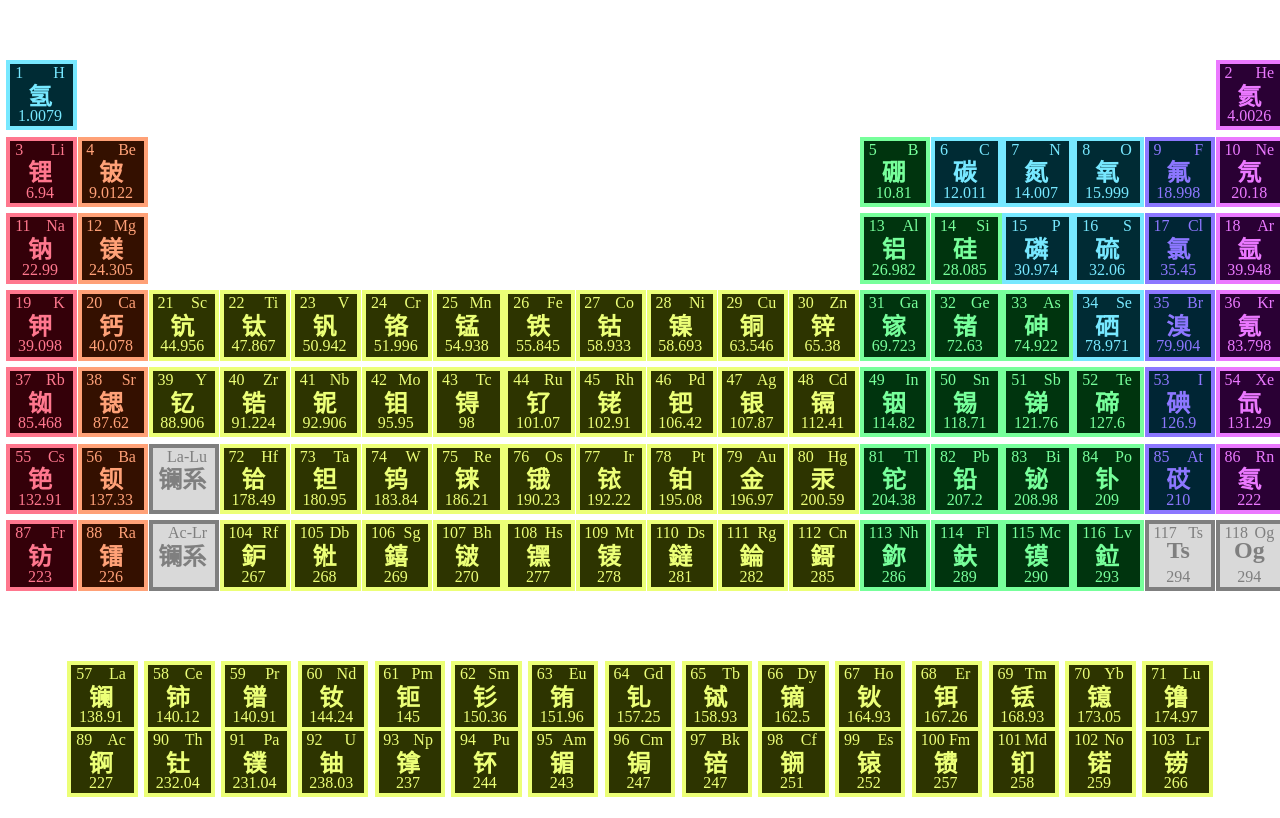
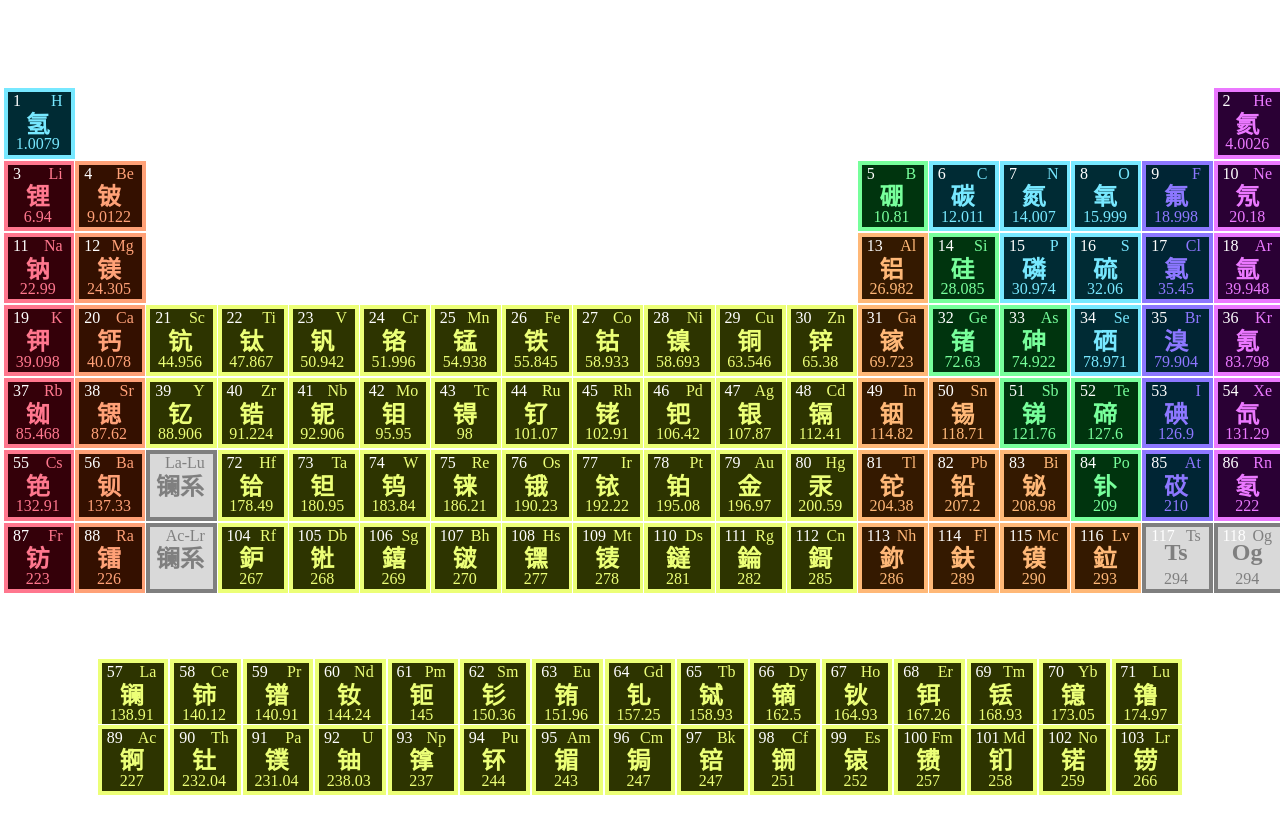
Before and after one commit to rootkiter/periodic-table, a plain HTML site: page index.html in a window 1280 px wide. Shown: the part 110-928 px from the top of the page. Drawn offline with Linux system fonts and the light colour scheme.

Commit message:
append snap1.png

```diff
--- a/chemical.js
+++ b/chemical.js
@@ -1,5 +1,5 @@
 var chemical_table = {
-    "H" : { "quality": 1.0079, "proton": 1 , "cn": "氢"},
+    "H" : { "quality": 1.0079, "proton": 1 , "cn": "氢", "group": "nonmetal"},
     "Li": { "quality": 6.94  , "proton": 3 , "cn": "锂", "group": "alkali"},
     "Na": { "quality": 22.990, "proton": 11, "cn": "钠", "group": "alkali"},
     "K" : { "quality": 39.098, "proton": 19, "cn": "钾", "group": "alkali"},
@@ -96,32 +96,32 @@ var chemical_table = {
     "Cn": { "quality": 285   , "proton": 112, "cn": "鎶", "group": "transition"},
 
     "B" : { "quality": 10.81 , "proton": 5  , "cn": "硼", "group": "metalloid"},
-    "Al": { "quality": 26.982, "proton": 13 , "cn": "铝", "group": "metalloid"},
-    "Ga": { "quality": 69.723, "proton": 31 , "cn": "镓", "group": "metalloid"},
-    "In": { "quality": 114.82, "proton": 49 , "cn": "铟", "group": "metalloid"},
-    "Tl": { "quality": 204.38, "proton": 81 , "cn": "铊", "group": "metalloid"},
-    "Nh": { "quality": 286   , "proton": 113, "cn": "鉨", "group": "metalloid"},
+    "Al": { "quality": 26.982, "proton": 13 , "cn": "铝", "group": "mainmetals"},
+    "Ga": { "quality": 69.723, "proton": 31 , "cn": "镓", "group": "mainmetals"},
+    "In": { "quality": 114.82, "proton": 49 , "cn": "铟", "group": "mainmetals"},
+    "Tl": { "quality": 204.38, "proton": 81 , "cn": "铊", "group": "mainmetals"},
+    "Nh": { "quality": 286   , "proton": 113, "cn": "鉨", "group": "mainmetals"},
 
     "C" : { "quality": 12.011, "proton": 6  , "cn": "碳", "group": "nonmetal"},
     "Si": { "quality": 28.085, "proton": 14 , "cn": "硅", "group": "metalloid"},
     "Ge": { "quality": 72.630, "proton": 32 , "cn": "锗", "group": "metalloid"},
-    "Sn": { "quality": 118.71, "proton": 50 , "cn": "锡", "group": "metalloid"},
-    "Pb": { "quality": 207.2 , "proton": 82 , "cn": "铅", "group": "metalloid"},
-    "Fl": { "quality": 289   , "proton": 114, "cn": "鈇", "group": "metalloid"},
+    "Sn": { "quality": 118.71, "proton": 50 , "cn": "锡", "group": "mainmetals"},
+    "Pb": { "quality": 207.2 , "proton": 82 , "cn": "铅", "group": "mainmetals"},
+    "Fl": { "quality": 289   , "proton": 114, "cn": "鈇", "group": "mainmetals"},
 
     "N" : { "quality": 14.007, "proton": 7  , "cn": "氮", "group": "nonmetal"},
     "P" : { "quality": 30.974, "proton": 15 , "cn": "磷", "group": "nonmetal"},
     "As": { "quality": 74.922, "proton": 33 , "cn": "砷", "group": "metalloid"},
     "Sb": { "quality": 121.76, "proton": 51 , "cn": "锑", "group": "metalloid"},
-    "Bi": { "quality": 208.98, "proton": 83 , "cn": "铋", "group": "metalloid"},
-    "Mc": { "quality": 290   , "proton": 115, "cn": "镆", "group": "metalloid"},
+    "Bi": { "quality": 208.98, "proton": 83 , "cn": "铋", "group": "mainmetals"},
+    "Mc": { "quality": 290   , "proton": 115, "cn": "镆", "group": "mainmetals"},
 
     "O" : { "quality": 15.999, "proton": 8  , "cn": "氧", "group": "nonmetal"},
     "S" : { "quality": 32.06 , "proton": 16 , "cn": "硫", "group": "nonmetal"},
     "Se": { "quality": 78.971, "proton": 34 , "cn": "硒", "group": "nonmetal"},
     "Te": { "quality": 127.60, "proton": 52 , "cn": "碲", "group": "metalloid"},
     "Po": { "quality": 209   , "proton": 84 , "cn": "钋", "group": "metalloid"},
-    "Lv": { "quality": 293   , "proton": 116, "cn": "鉝", "group": "metalloid"},
+    "Lv": { "quality": 293   , "proton": 116, "cn": "鉝", "group": "mainmetals"},
 
     "F" : { "quality": 18.998, "proton": 9  , "cn": "氟", "group": "halogen"},
     "Cl": { "quality": 35.45 , "proton": 17 , "cn": "氯", "group": "halogen"},
--- a/index.css
+++ b/index.css
@@ -22,6 +22,7 @@
 
 .cell-proton {
     padding-left: 0.3rem;
+    color: rgb(255,255,255);
 }
 
 .cell-en {
@@ -47,7 +48,7 @@
 }
 
 .cell-packing {
-    padding : 0.2rem;
+    border : 1px solid rgb(255,255,255);
 }
 
 .element-top {
@@ -154,7 +155,7 @@
     border: 4px solid rgb(127, 127, 127);
 }
 
-.la-color {
+.cell-mainmetals-color {
     background: rgb(52, 25, 0);
     color:      rgb(255, 184, 119);
     border: 4px solid rgb(255, 184, 119);
```
Also changed, not shown: snap1.png (added), 1 other file.
